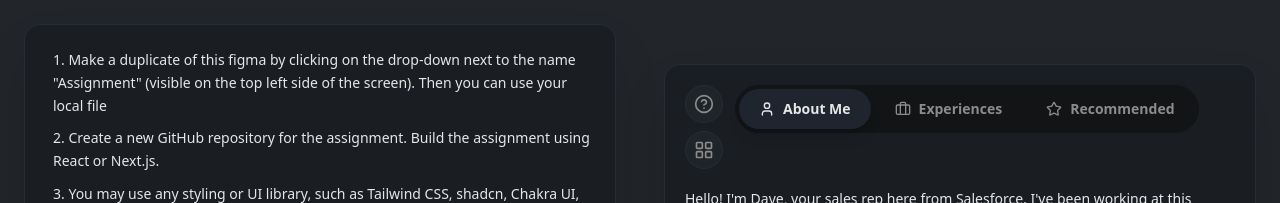
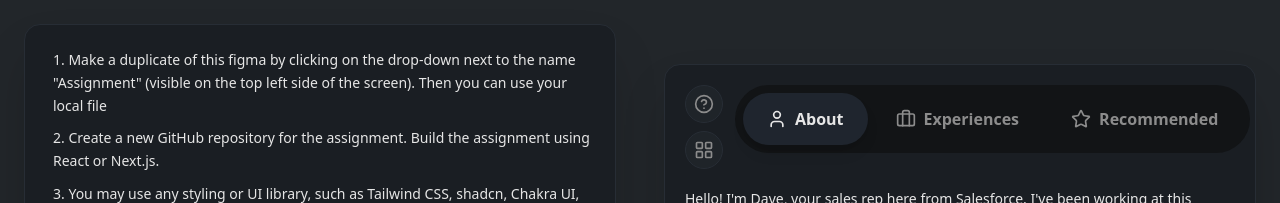
Before and after one commit to whatthehellllllll009-cyber/figma-design, a React (Vite) app: page / in a window 1280 px wide. Shown: the top 203 px of the page. Built offline with nearby package versions, Linux system fonts and the light colour scheme; the HTML template or start-up script is replaced by a standard one.

Commit message:
Make band components responsive

```diff
--- a/src/components/ProfileCard.tsx
+++ b/src/components/ProfileCard.tsx
@@ -37,22 +37,23 @@ export function ProfileCard() {
           </button>
         </div>
 
-        <div className="flex-1 w-full sm:w-auto">
-          <div className="bg-tab-inactive p-1 rounded-full flex gap-1 w-full sm:w-fit">
+        <div className="flex-1 w-full">
+          <div className="bg-tab-inactive p-1.5 sm:p-2 rounded-full flex gap-1 w-full">
             {tabs.map((tab) => {
               const Icon = tabIcons[tab];
               return (
                 <button
                   key={tab}
                   onClick={() => setActiveTab(tab)}
-                  className={`px-3 py-2 sm:px-4 sm:py-2.5 md:px-5 rounded-full font-semibold transition-all duration-300 text-xs sm:text-sm flex items-center gap-1.5 sm:gap-2 whitespace-nowrap flex-1 sm:flex-initial justify-center ${
+                  className={`px-3 py-2.5 sm:px-4 sm:py-3 md:px-6 md:py-3.5 rounded-full font-semibold transition-all duration-300 text-xs sm:text-sm md:text-base flex items-center gap-1.5 sm:gap-2 whitespace-nowrap flex-1 justify-center ${
                     activeTab === tab
                       ? "bg-tab-active text-foreground shadow-lg"
                       : "text-muted-foreground hover:bg-tab-active/30"
                   }`}
                 >
-                  <Icon className="w-3 h-3 sm:w-4 sm:h-4" />
-                  {tab}
+                  <Icon className="w-3.5 h-3.5 sm:w-4 sm:h-4 md:w-5 md:h-5" />
+                  <span className="hidden xs:inline">{tab}</span>
+                  <span className="xs:hidden">{tab.split(' ')[0]}</span>
                 </button>
               );
             })}
```
